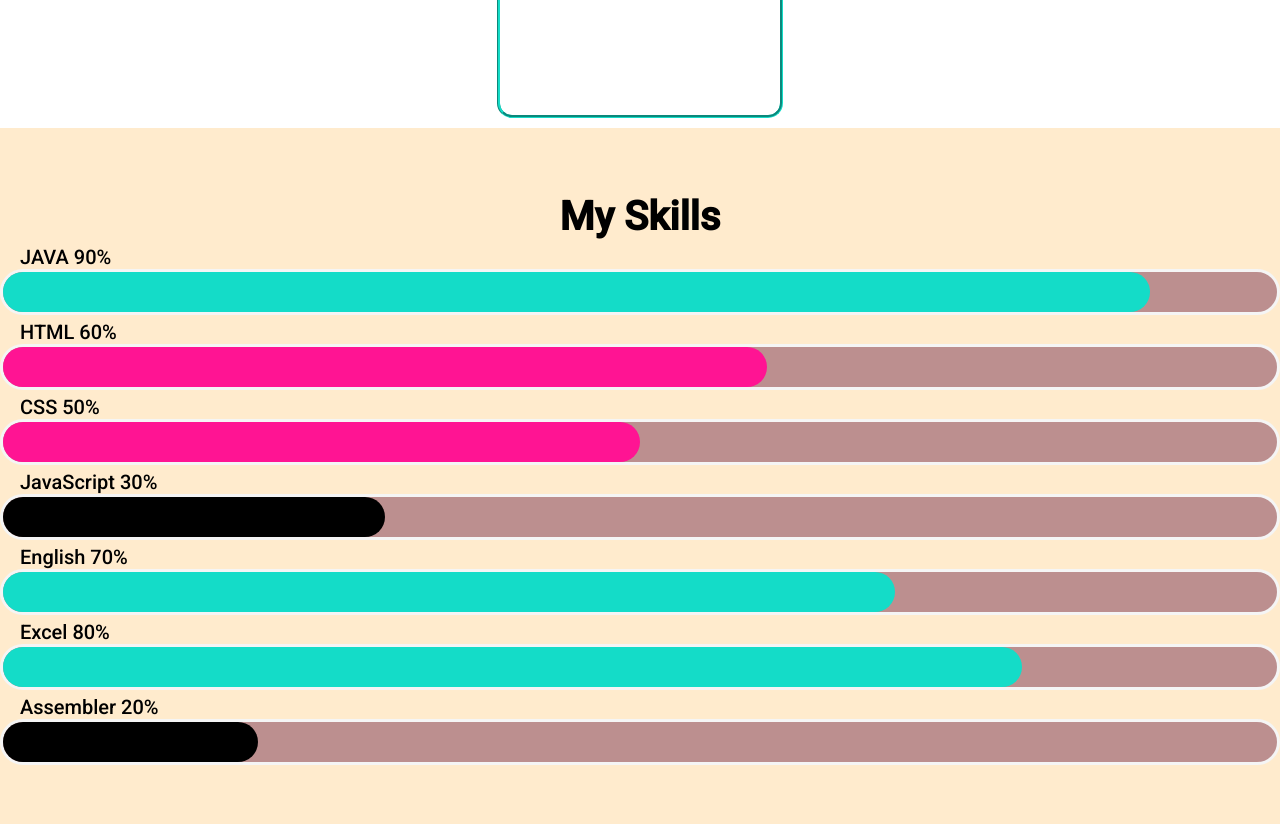
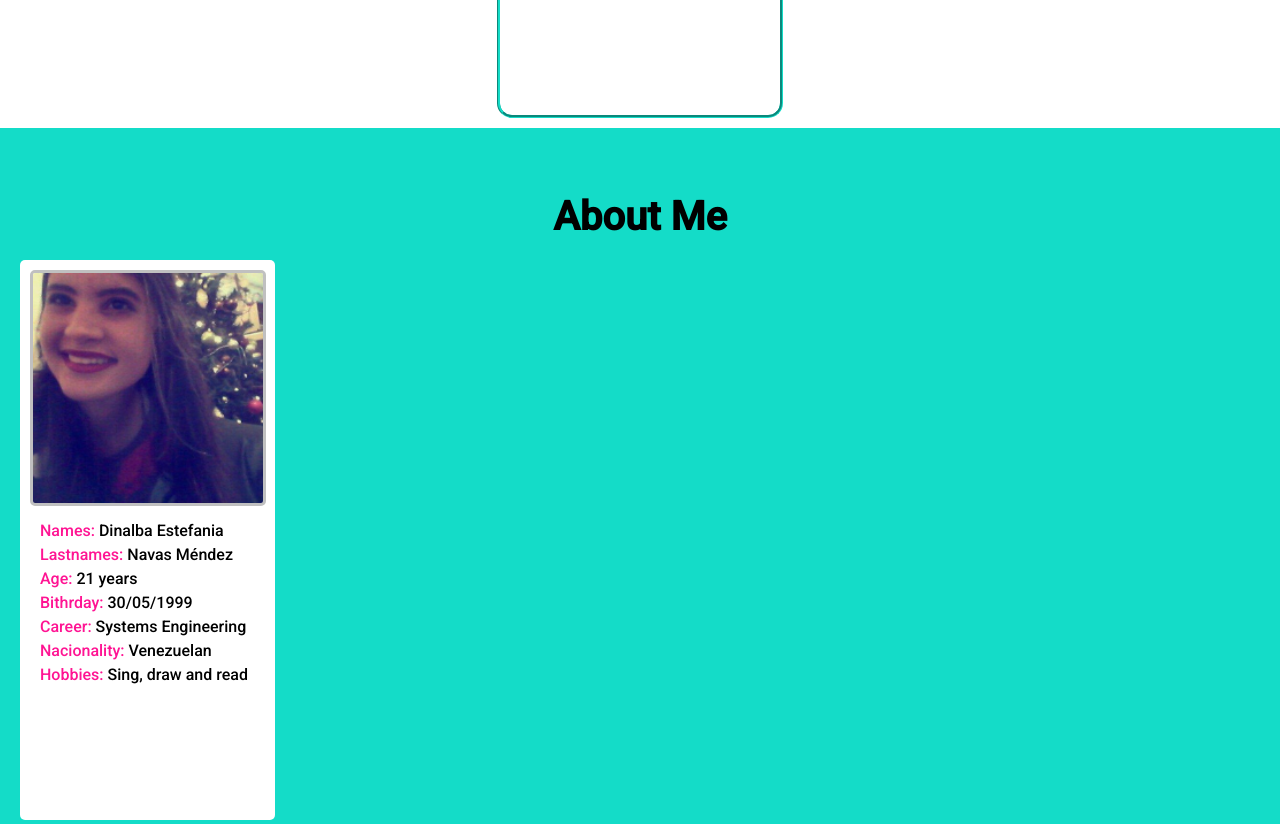
Before and after one commit to Dinalba/microproyecto1, a plain HTML site: page index.html in a window 1280 px wide. Shown: the part 2000-2824 px from the top of the page. Drawn offline with Linux system fonts and the light colour scheme.

Commit message:
about me container

```diff
--- a/index.html
+++ b/index.html
@@ -1,9 +1,9 @@
 <!DOCTYPE html>
 <html lang="en">
   <head>
-    <meta charset="UTF-8">
-    <meta http-equiv="X-UA-Compatible" content="IE=edge">
-    <meta name="viewport" content="width=device-width, initial-scale=1.0">
+    <meta charset="UTF-8" />
+    <meta http-equiv="X-UA-Compatible" content="IE=edge" />
+    <meta name="viewport" content="width=device-width, initial-scale=1.0" />
     <title>Microproyecto 1</title>
     <link rel="stylesheet" href="style.css" />
   </head>
@@ -45,10 +45,11 @@
       <div class="flex">
         <div class="proyect">
           <p class="pTitle">Animal Guesser</p>
-            <img src="images/p1.png"  class="test"/>
+          <img src="images/p1.png" class="test" />
           <p>
-                It is an application developed in Java with a similar operation to Akinator.
-                The database is fed back with each game. Storing the choices of each player in a tree structure.
+            It is an application developed in Java with a similar operation to
+            Akinator. The database is fed back with each game. Storing the
+            choices of each player in a tree structure.
           </p>
           <p>Tecnologies: Java</p>
           <p>Date: 07/09/2020</p>
@@ -57,7 +58,9 @@
           <p class="pTitle">AVL Tree Simulator</p>
           <img src="images/p4.png" class="test" />
           <p>
-                It is a program that simulates the behavior of AVL trees, allows you to enter a number or a range of numbers and orders them according to the AVL algorithm.
+            It is a program that simulates the behavior of AVL trees, allows you
+            to enter a number or a range of numbers and orders them according to
+            the AVL algorithm.
           </p>
           <p>Tecnologies: Java</p>
           <p>Date: 12/10/2020</p>
@@ -66,7 +69,9 @@
           <p class="pTitle">Neighborhood Association V.1</p>
           <img src="images/p2.png" class="test" />
           <p>
-                It is a program that visualizes, supervises and manages the information of the buildings, apartments and neighbors of the Trapichito Neighbors Association.
+            It is a program that visualizes, supervises and manages the
+            information of the buildings, apartments and neighbors of the
+            Trapichito Neighbors Association.
           </p>
           <p>Tecnologies: Java</p>
           <p>Date: 21/10/2020</p>
@@ -75,10 +80,36 @@
           <p class="pTitle">Neighborhood Association V.2</p>
           <img src="images/p3.png" class="test" />
           <p>
-                It is an improved version of the previous program. This time it allows a visualization through tables and a binary search system was included to reduce waiting time.
+            It is an improved version of the previous program. This time it
+            allows a visualization through tables and a binary search system was
+            included to reduce waiting time.
           </p>
           <p>Tecnologies: Java</p>
           <p>Date: 14/11/2020</p>
+        </div>
+      </div>
+    </section>
+
+    <!--About Me-->
+    <section class="aboutme" id="aboutme">
+      <h3>About Me</h3>
+      <div class="meContainer">
+        <img
+          src="images/dinaProfile.png"
+          alt="Profile Picture Dina"
+          class="profilePicture"
+        />
+        <p><span>Names:</span> Dinalba Estefania</p>
+        <p><span>Lastnames:</span> Navas Méndez</p>
+        <p><span>Age:</span> 21 years</p>
+        <p><span>Bithrday:</span> 30/05/1999</p>
+        <p><span>Career:</span> Systems Engineering</p>
+        <p><span>Nacionality:</span> Venezuelan</p>
+        <p><span>Hobbies:</span> Sing, draw and read</p>
+      </div>
+      <div>
+        <div class="shortTimeGoals">
+
         </div>
       </div>
     </section>
@@ -115,7 +146,6 @@
         <div id="bar7"></div>
       </div>
     </section>
-
   </body>
   <script src="main.js"></script>
 </html>
--- a/style.css
+++ b/style.css
@@ -182,6 +182,51 @@ body{
     text-align: justify;
 }
 
+/*About Me*/
+.aboutme{
+    height: 100vh;
+    padding-top: 50px;
+    background-color: rgb(20, 220, 200);
+}
+
+.aboutme h3{
+    font-size: 40px;
+    padding-top: 15px;
+    display: flex;
+    justify-content: center;
+}
+
+.aboutme .meContainer{
+    margin-top: 20px;
+    margin-left: 20px;
+    border-style: none;
+    border-radius: 5px;
+    width: 255px;
+    height: 70vh;
+    background-color: white;
+    display: flex;
+    flex-direction: column;
+}
+
+.aboutme .meContainer span{
+    color: deeppink;
+    margin-left: 20px;
+    text-align: justify;
+}
+
+.aboutme .meContainer p{
+    margin-top: 5px;
+    text-align: justify;
+}
+
+.aboutme .meContainer .profilePicture{
+    margin: 10px;
+    border-style: solid;
+    border-radius: 5px;
+    border-color: silver;
+    width: 230px;
+    height: 230px;
+}
 
 /*Skills*/
 .skills{
```
Also changed, not shown: images/dinaProfile.png (added). Lines whose indentation alone changed are shown as unchanged.
